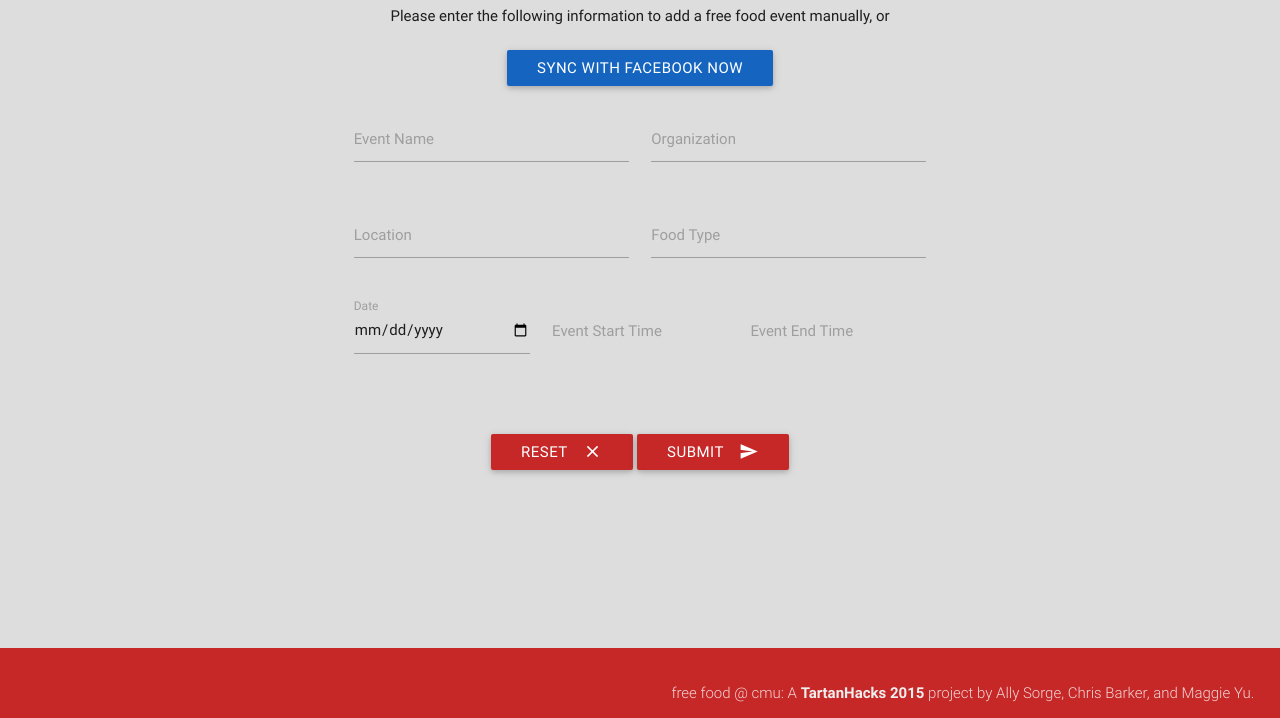
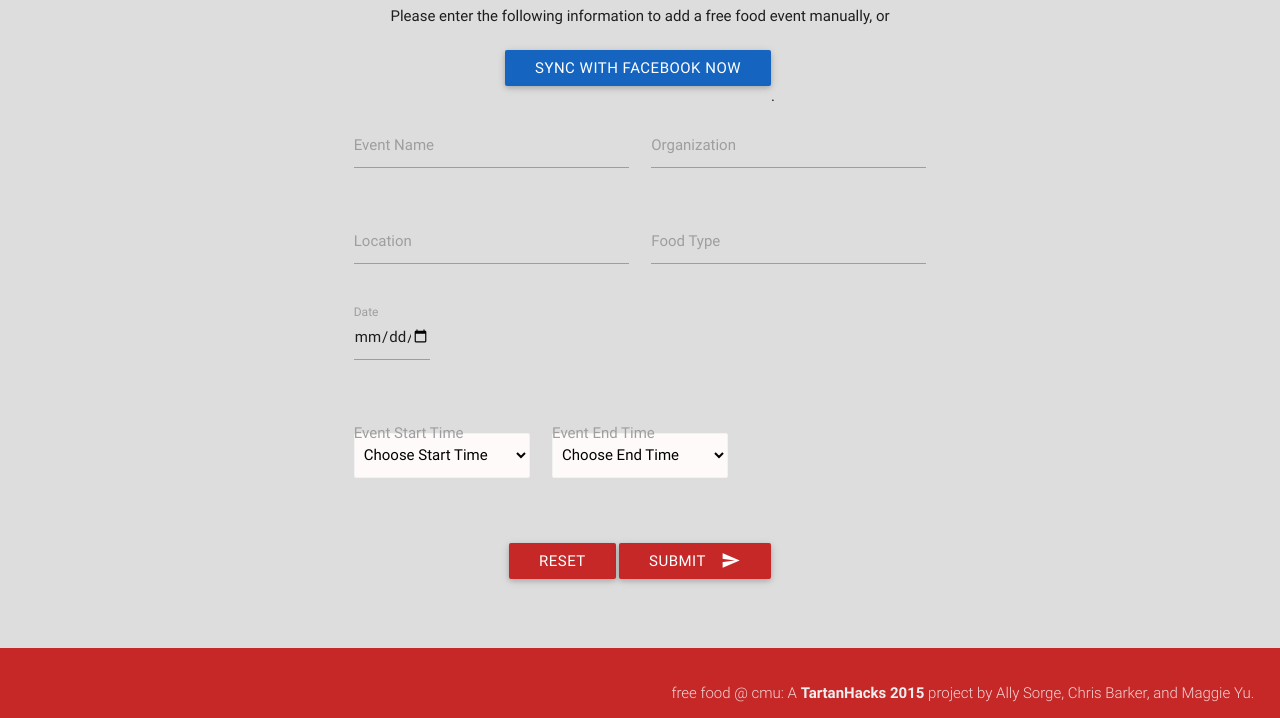
Before and after one commit to asorge/freefoodcmu, a plain HTML site: page add.html in a window 1280 px wide. Shown: the part 82-800 px from the top of the page. Drawn offline with nearby package versions, Linux system fonts and the light colour scheme; a script that the page names is missing; a web font is replaced by a local one.

Commit message:
Forms back on add page

```diff
--- a/add.html
+++ b/add.html
@@ -13,7 +13,7 @@
       <script type="text/javascript" src="js/bin/materialize.min.js"></script>
       <script type="text/javascript" src="js/index.js"></script>
       <script type="text/javascript" src="http://www.parsecdn.com/js/parse-1.3.4.min.js"></script>
-      <script type="text/javascript" src="js/form.js"></script>
+      <script type="text/javascript" src="js/freefood.js"></script>
 
 	<div class="navbar-fixed">
       <nav>
@@ -37,6 +37,9 @@
           		</li>
               </ul>
           </div>
+
+
+
 	    </div>
 	    </div>
 	  </nav>
@@ -46,7 +49,7 @@
 
   <div class = "col s6 offset-s3 center-align">
   <div class = "row">
-      <form class="col s12"><br>Please enter the following information to add a free food event manually, or <br><br><a href="facebooksync.html" class="waves-effect waves-light btn blue darken-3 center-align">Sync with Facebook Now</a><br>
+      <form class="col s12"><br>Please enter the following information to add a free food event manually, or <br><br><a href="facebooksync.html" class="waves-effect waves-light btn blue darken-3 center-align">Sync with Facebook Now</a>.<br>
 
 
         <div class="row">
@@ -72,13 +75,18 @@
         </div>
 
         <div class="row">
-          <div class="input-field col s4">
+          <div class="input-field col s2">
             <input type="date" class="datepicker">
             <label for="date" class="active">Date</label>
           </div>
+        </div>
+
+        <div class="row">
           <div class="input-field col s4">
+
+
              <label>Event Start Time</label><br>
-              <select>
+              <select class = "browser-default">
                 <option value="" disabled selected>Choose Start Time</option>
                 <option value="12:00 AM">12:00 AM</option>
                 <option value="12:30 AM">12:30 AM</option>
@@ -132,7 +140,7 @@
           </div>
           <div class="input-field col s4">
             <label>Event End Time</label><br>
-              <select>
+              <select class = "browser-default">
                 <option value="" disabled selected>Choose End Time</option>
                 <option value="12:00 AM">12:00 AM</option>
                 <option value="12:30 AM">12:30 AM</option>
@@ -189,7 +197,6 @@
         <br>
 
         <button class="btn waves-effect waves-light red darken-3" type="reset" name="action">Reset
-        	<i class="mdi-content-clear right"></i>
         </button>
 
         <button class="btn waves-effect waves-light red darken-3" type="submit" name="action">Submit
--- a/css/style.scss
+++ b/css/style.scss
@@ -1,5 +1,9 @@
 html {
 	body {
+
+		select {
+			color: #000;
+		}
 
 
 		background: #ddd;
```
Also changed, not shown: css/style.css, 1 other file.
